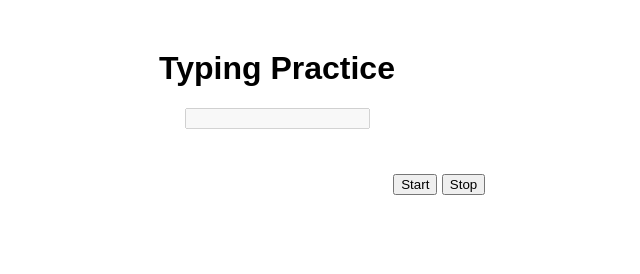
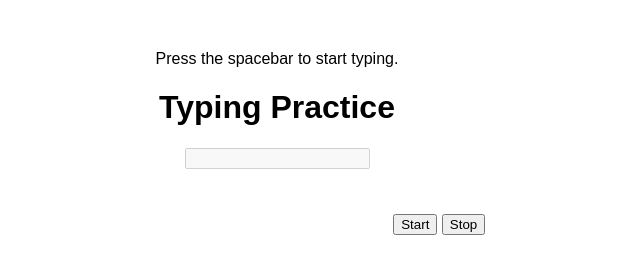
Before and after one commit to i2nu/test, a plain HTML site: page index.html in a window 1280 px wide. Shown: the whole page, without its empty margins (363-1003 px from the left). Drawn offline with Linux system fonts and the light colour scheme.

Commit message:
index.html

```diff
--- a/index.html
+++ b/index.html
@@ -36,6 +36,10 @@
     </style>
 </head>
 <body>
+
+<div id="instructions">
+    <p>Press the spacebar to start typing.</p>
+</div>
 
 <h1>Typing Practice</h1>
 <div id="randomString"></div>
```
